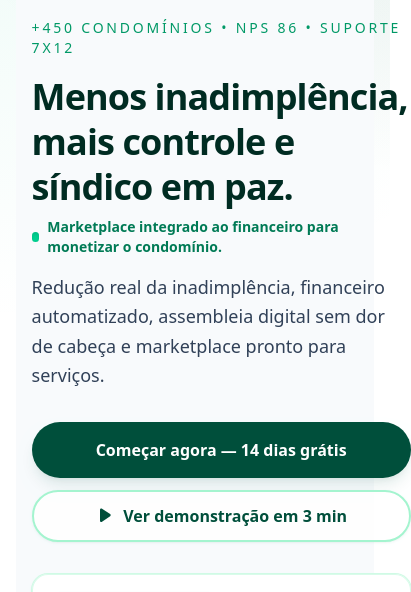
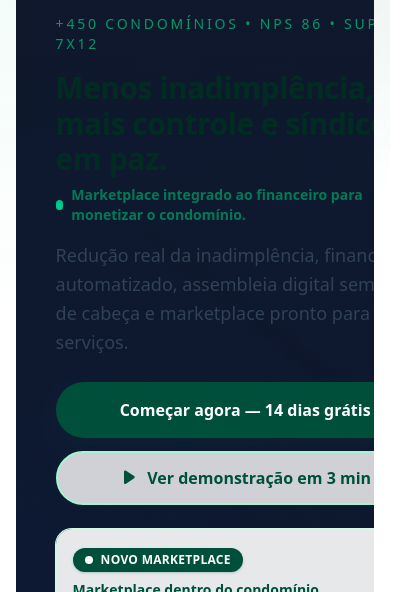
Before and after one commit to meu-condominio0/Meu-Condom-nio, a React (Vite) app: page / in a window 390 px wide. Shown: the part 155-747 px from the top of the page, 411 px wide, since content can reach past the window. Built offline with nearby package versions, Linux system fonts and the light colour scheme; no server answers.

Commit message:
Refine hero mobile layout and contrast

```diff
--- a/src/components/Hero.tsx
+++ b/src/components/Hero.tsx
@@ -1,4 +1,6 @@
 import { useMemo, useState } from 'react';
+
+import '../../styles/hero.css';
 
 type HeroVariant = 'A' | 'B';
 
@@ -63,9 +65,14 @@ export default function Hero({ variant = 'A', onPrimaryClick, onSecondaryClick }
   const summaryTitle = useMemo(() => `Resumo do condomínio — ${activeTab}`, [activeTab]);
 
   return (
-    <section className="bg-slate-50 py-16 text-slate-900 dark:bg-slate-950 dark:text-slate-100" aria-labelledby="hero-heading">
-      <div className="mx-auto grid max-w-6xl items-start gap-10 px-4 sm:px-6 lg:grid-cols-[1.05fr_0.95fr] lg:gap-14 lg:px-8">
-        <div className="mx-auto flex w-full max-w-2xl flex-col gap-8 lg:mx-0">
+    <section
+      className="hero-with-bg relative overflow-hidden py-16 text-slate-900 dark:text-slate-100"
+      aria-labelledby="hero-heading"
+    >
+      <div className="hero-overlay" aria-hidden />
+
+      <div className="hero-content relative z-10 mx-auto grid max-w-6xl items-start gap-10 px-4 sm:px-6 lg:grid-cols-[1.05fr_0.95fr] lg:gap-14 lg:px-8">
+        <div className="hero-body mx-auto flex w-full max-w-2xl flex-col gap-8 lg:mx-0">
           <header className="flex flex-col gap-4">
             <span className="text-sm font-medium uppercase tracking-[0.2em] text-emerald-600 dark:text-emerald-300">
               {PROOF_COPY}
@@ -73,7 +80,7 @@ export default function Hero({ variant = 'A', onPrimaryClick, onSecondaryClick }
             <div className="space-y-2">
               <h1
                 id="hero-heading"
-                className="text-4xl font-black leading-tight tracking-tight text-emerald-950 transition-colors duration-200 dark:text-emerald-100 sm:text-5xl"
+                className="hero-headline text-3xl font-black leading-tight tracking-tight text-emerald-950 transition-colors duration-200 dark:text-emerald-100 sm:text-4xl lg:text-5xl"
               >
                 {headline}
               </h1>
@@ -91,7 +98,7 @@ export default function Hero({ variant = 'A', onPrimaryClick, onSecondaryClick }
             </p>
           </header>
 
-          <div className="flex flex-col gap-3 sm:flex-row sm:flex-wrap sm:items-center sm:gap-4">
+          <div className="hero-cta-group flex flex-col gap-3 sm:flex-row sm:flex-wrap sm:items-center sm:gap-4">
             <button
               type="button"
               data-cta="primary"
--- /dev/null
+++ b/styles/hero.css
@@ -0,0 +1,79 @@
+.hero-with-bg {
+  position: relative;
+  isolation: isolate;
+  background-image: url("/assets/marketing/fundo.jpg");
+  background-size: cover;
+  background-position: center;
+  background-repeat: no-repeat;
+  background-color: #f8fafc;
+}
+
+.hero-with-bg .hero-overlay {
+  position: absolute;
+  inset: 0;
+  background: linear-gradient(
+    to right,
+    rgba(15, 23, 42, 0.85),
+    rgba(15, 23, 42, 0.4),
+    rgba(15, 23, 42, 0.15)
+  );
+  pointer-events: none;
+  z-index: 0;
+}
+
+.hero-with-bg .hero-content {
+  position: relative;
+  z-index: 1;
+}
+
+.hero-with-bg .hero-body {
+  gap: 1.75rem;
+}
+
+.hero-with-bg .hero-headline {
+  max-width: 38rem;
+}
+
+.hero-with-bg .hero-cta-group button {
+  min-height: 3.25rem;
+}
+
+@media (max-width: 767px) {
+  .hero-with-bg {
+    padding: 3.75rem 1.25rem;
+    background-position: center top;
+  }
+
+  .hero-with-bg .hero-overlay {
+    background: linear-gradient(
+      to bottom,
+      rgba(15, 23, 42, 0.98),
+      rgba(15, 23, 42, 0.82),
+      rgba(15, 23, 42, 0.6)
+    );
+  }
+
+  .hero-with-bg .hero-content {
+    gap: 2.75rem;
+    padding-inline: 1.25rem;
+  }
+
+  .hero-with-bg .hero-body {
+    gap: 1.5rem;
+  }
+
+  .hero-with-bg .hero-headline {
+    font-size: 1.85rem;
+    line-height: 1.2;
+    letter-spacing: -0.01em;
+  }
+
+  .hero-with-bg .hero-cta-group {
+    gap: 0.85rem;
+  }
+
+  .hero-with-bg .hero-cta-group button {
+    min-height: 3.4rem;
+    width: 100%;
+  }
+}
```
